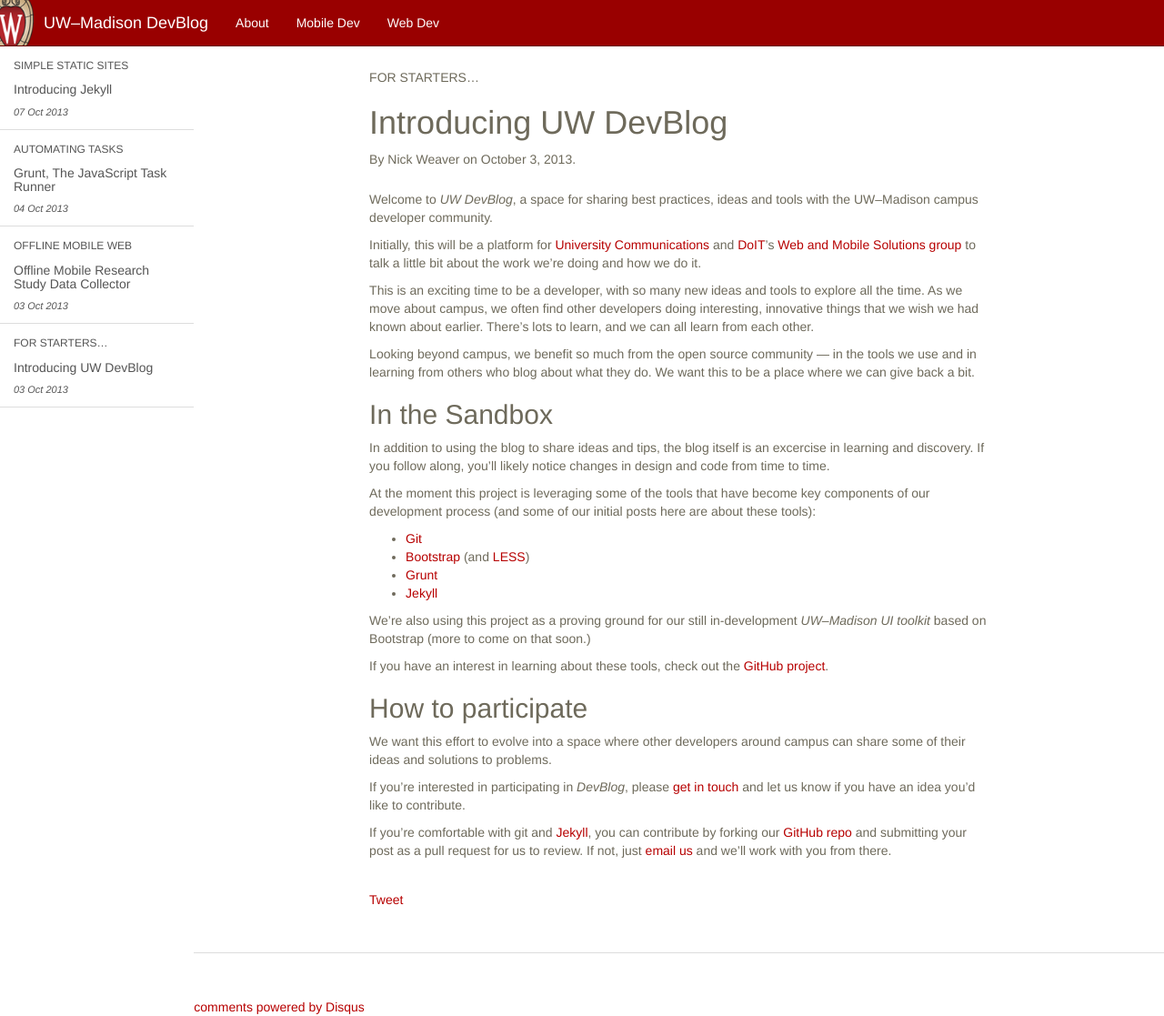
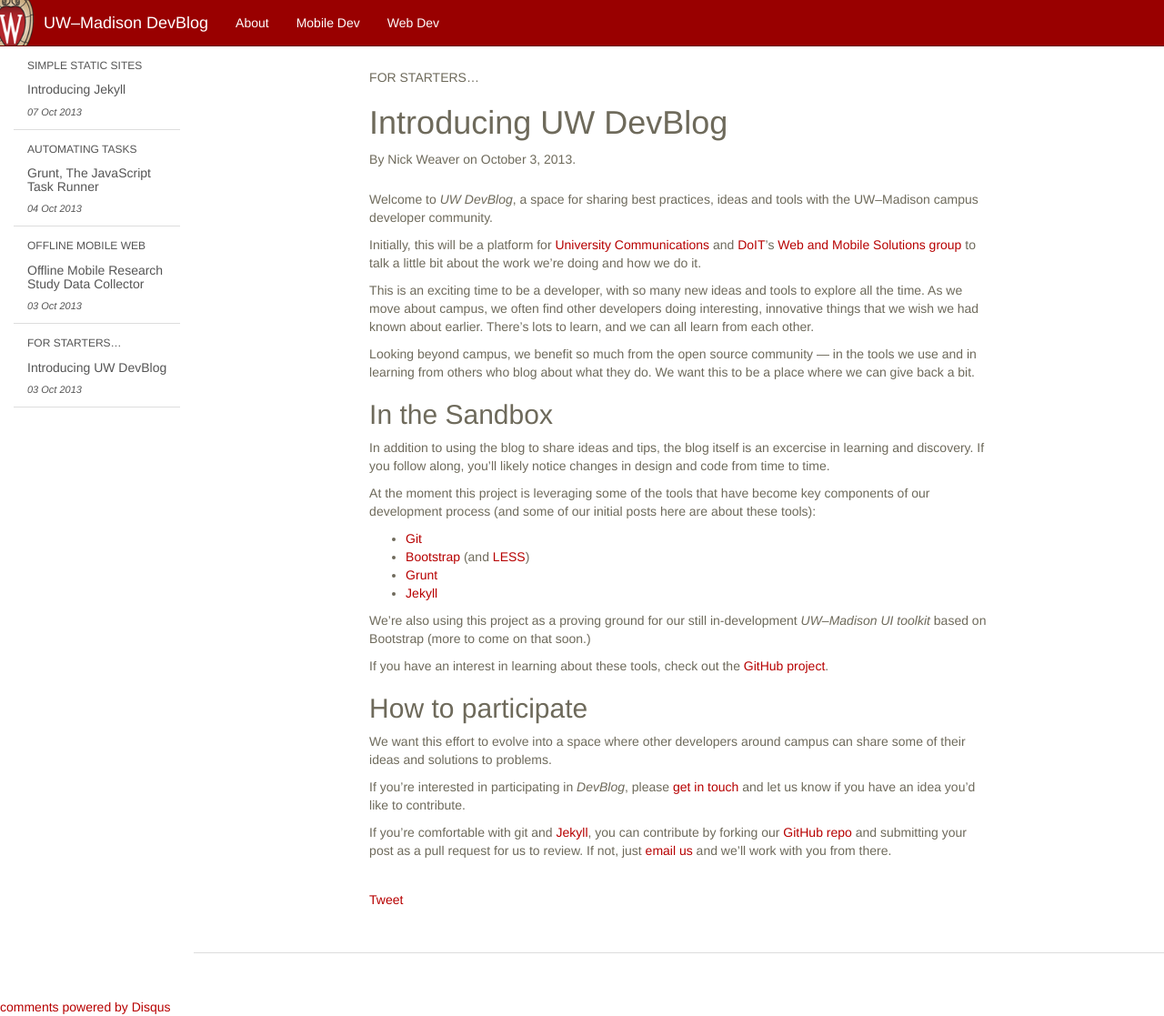
Before and after one commit to UWMadisonUcomm/devblog, a Jekyll site: the page built from _posts/2013-10-3-introducing-uw-devblog.markdown, in a window 1280 px wide and 1117 px high. Shown: the whole window at 91% size. Built offline with Jekyll 4.4.1, drawn with Linux system fonts in a browser that asks for light colours; nearby versions of some CDN libraries; Markdown is read by kramdown in place of the engine named in the settings; comment, search, counter and statistics services are not loaded.

Commit message:
Adjusted the entire sidebar to be affixed, fixed the col class accordingly, and added a 2-column offset to the main content region to account for the removal of the sidebar from page flow.  This fixes a bug in Windows Chrome, Firefox, and IE which added extra scrollbars everywhere.

```diff
--- a/_includes/sidebar.html
+++ b/_includes/sidebar.html
@@ -1,6 +1,6 @@
-<div id="sidebar" class=" hidden-xs hidden-sm col-md-2">
+<div id="sidebar" class="affix hidden-xs hidden-sm col-md-2">
   <div class="row">
-    <div class="affix col-sm-2">
+    <div class="col-sm-12">
       <ul class="list-group">
         {% for post in site.posts %}
           <a href="{{ post.url }}" class="list-group-item">
--- a/_layouts/default.html
+++ b/_layouts/default.html
@@ -5,7 +5,7 @@
 
   {% include sidebar.html %}
 
-  <div id="content" class="col-sm-12 col-md-10">
+  <div id="content" class="col-sm-12 col-md-10 col-md-offset-2">
     <div class="row">
       {{ content }}
     </div>
```
